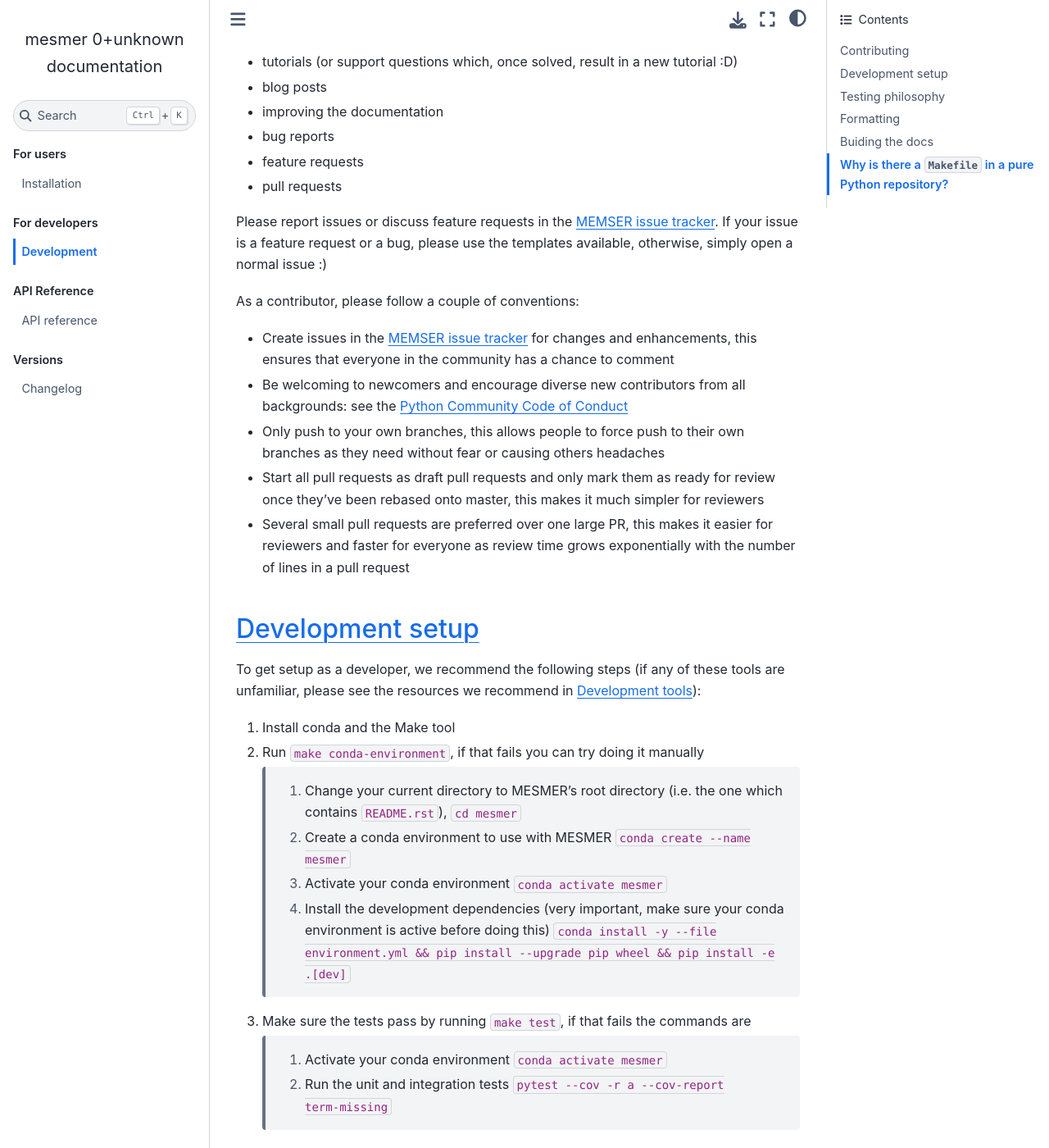
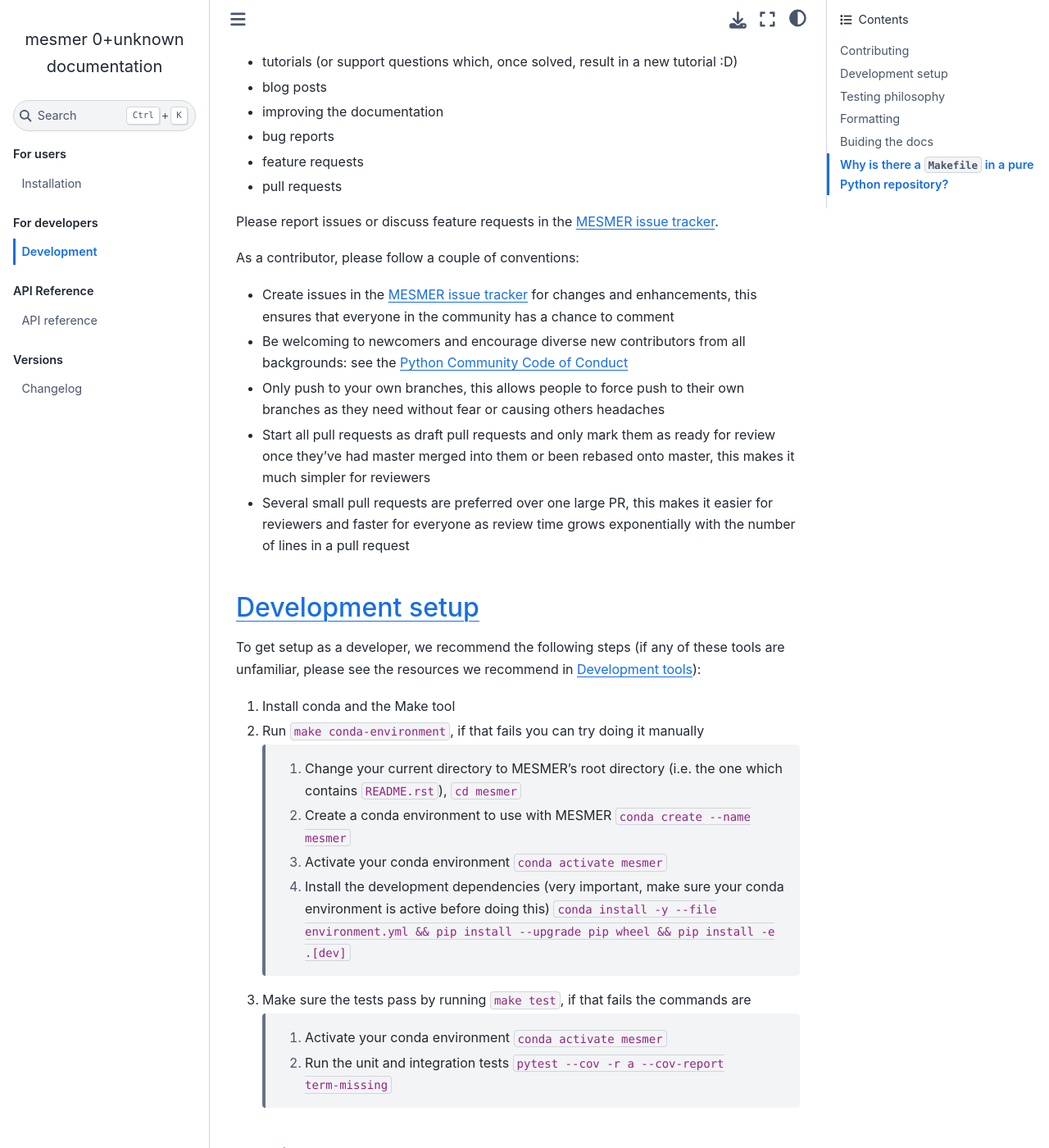
Before and after one commit to MESMER-group/mesmer, a Sphinx documentation site: the page built from docs/source/development.rst, in a window 1280 px wide and 1400 px high, scrolled down 620 px. Shown: the whole window at 82% size. Built offline with Sphinx 7.4.7 and the Sphinx Book theme 1.1.4, drawn with Linux system fonts in a browser that asks for light colours; some of the changed text lies outside the part shown.

Commit message:
Update from code review

```diff
--- a/docs/source/development.rst
+++ b/docs/source/development.rst
@@ -20,15 +20,14 @@ All contributions are welcome, some possible suggestions include:
 - feature requests
 - pull requests
 
-Please report issues or discuss feature requests in the `MEMSER issue tracker`_.
-If your issue is a feature request or a bug, please use the templates available, otherwise, simply open a normal issue :)
+Please report issues or discuss feature requests in the `MESMER issue tracker`_.
 
 As a contributor, please follow a couple of conventions:
 
-- Create issues in the `MEMSER issue tracker`_ for changes and enhancements, this ensures that everyone in the community has a chance to comment
+- Create issues in the `MESMER issue tracker`_ for changes and enhancements, this ensures that everyone in the community has a chance to comment
 - Be welcoming to newcomers and encourage diverse new contributors from all backgrounds: see the `Python Community Code of Conduct <https://www.python.org/psf/codeofconduct/>`_
 - Only push to your own branches, this allows people to force push to their own branches as they need without fear or causing others headaches
-- Start all pull requests as draft pull requests and only mark them as ready for review once they've been rebased onto master, this makes it much simpler for reviewers
+- Start all pull requests as draft pull requests and only mark them as ready for review once they've had master merged into them or been rebased onto master, this makes it much simpler for reviewers
 - Several small pull requests are preferred over one large PR, this makes it easier for reviewers and faster for everyone as review time grows exponentially with the number of lines in a pull request
 
 Development setup
@@ -53,7 +52,7 @@ Getting help
 ~~~~~~~~~~~~
 
 Whilst developing, unexpected things can go wrong (that's why it's called 'developing', if we knew what we were doing, it would already be 'developed').
-Normally, the fastest way to solve an issue is to contact us via the `MEMSER issue tracker`_.
+Normally, the fastest way to solve an issue is to contact us via the `MESMER issue tracker`_.
 The other option is to debug yourself.
 For this purpose, we provide a list of the tools we use during our development as starting points for your search to find what has gone wrong.
 
@@ -154,4 +153,4 @@ Whilst it may not be standard practice, a ``Makefile`` is a simple way to automa
 Hence we have one here which basically acts as a notes file for how to do all those little jobs which we often forget e.g. setting up environments, running tests (and making sure we're in the right environment), building docs, setting up auxillary bits and pieces.
 
 .. _Sphinx: http://www.sphinx-doc.org/en/master/
-.. _MEMSER issue tracker: https://github.com/MESMER-group/mesmer/issues
+.. _MESMER issue tracker: https://github.com/MESMER-group/mesmer/issues
```
Also changed, not shown: other parts of docs/source/development.rst (+1 -1 lines).
